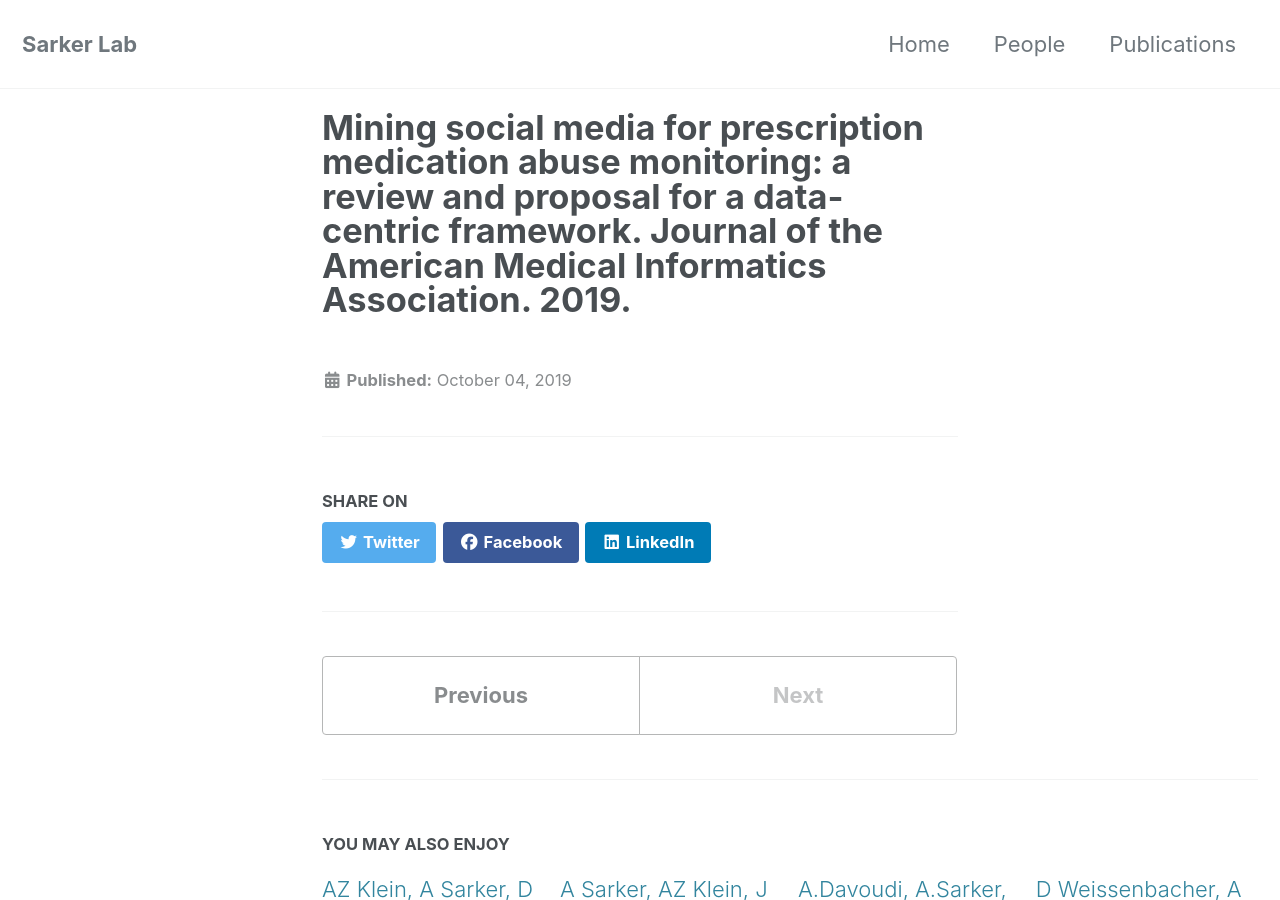
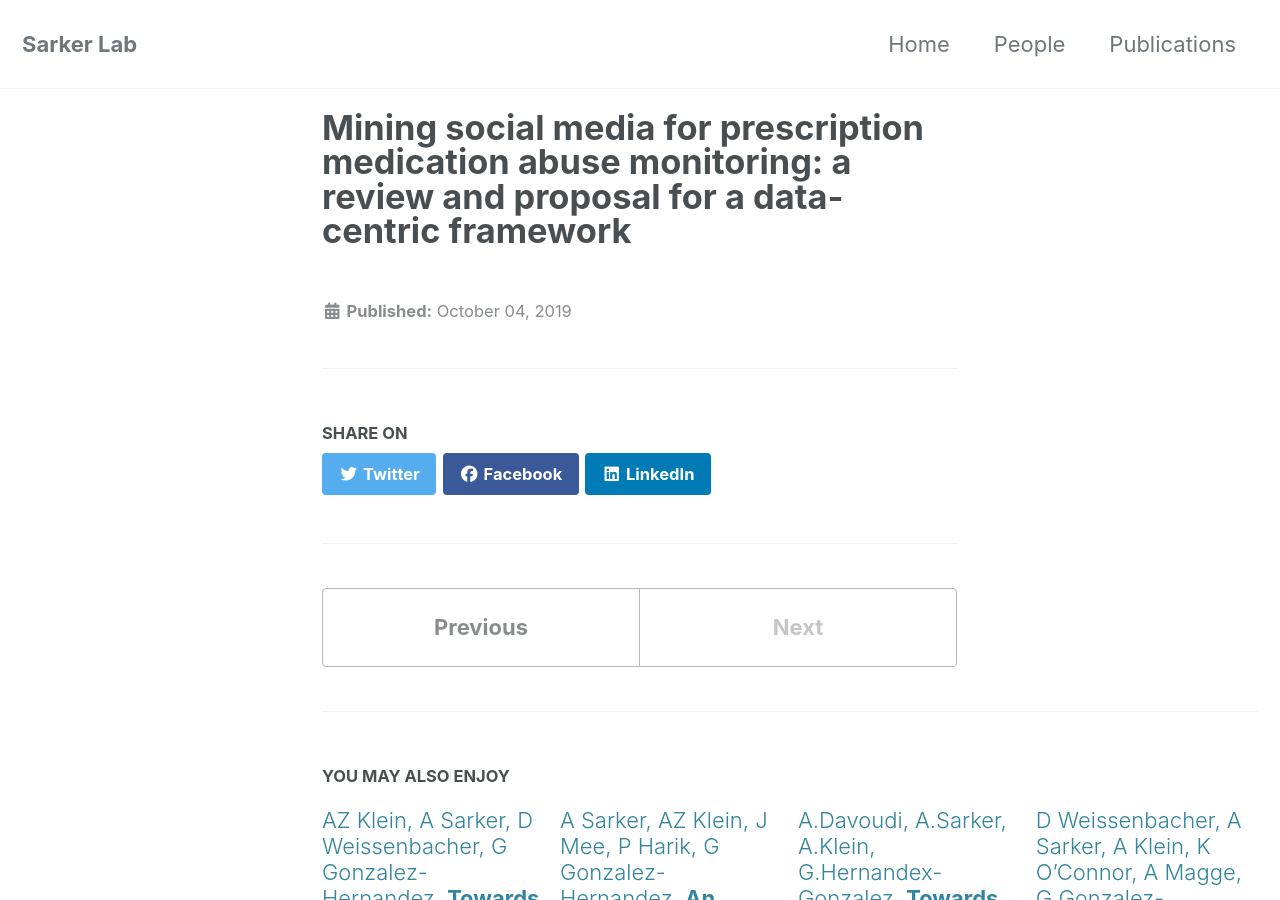
Before and after one commit to sarkerlab/Website, a Jekyll site: the page built from _posts/2019-10-04-mining-social-media-for-prescription-abuse-monitoring.md, in a window 1280 px wide and 900 px high. Built offline with Jekyll 4.4.1, drawn with Linux system fonts in a browser that asks for light colours; cached includes are drawn as plain includes; nearby versions of some CDN libraries.

Commit message:
Update 2019-10-04-mining-social-media-for-prescription-abuse-monitoring.md

```diff
--- a/_posts/2019-10-04-mining-social-media-for-prescription-abuse-monitoring.md
+++ b/_posts/2019-10-04-mining-social-media-for-prescription-abuse-monitoring.md
@@ -2,7 +2,6 @@
 authors: "A Sarker, A DeRoos, J Perrone"
 title: "Mining social media for prescription medication abuse monitoring: a review and proposal for a data-centric framework"
 additional_info: " Journal of the American Medical Informatics Association. doi: 10.1093/jamia/ocz162"
-title: "Mining social media for prescription medication abuse monitoring: a review and proposal for a data-centric framework. Journal of the American Medical Informatics Association. 2019."
 external_url: https://academic.oup.com/jamia/advance-article/doi/10.1093/jamia/ocz162/5581276
 data:
 code:
```
